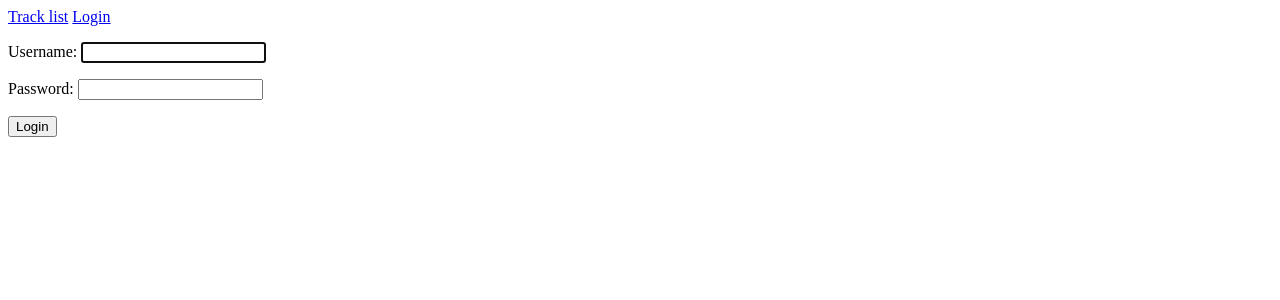
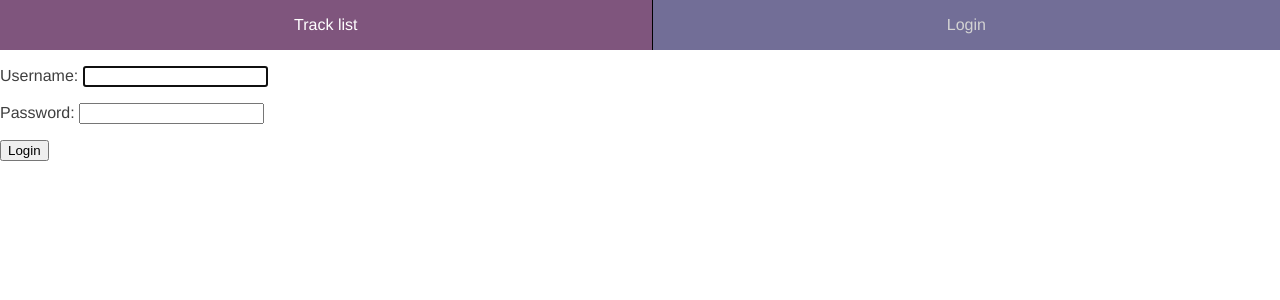
Before and after one commit to martinlehoux/django_bike, a Django app: page /accounts/login/ in a window 1280 px wide. Shown: the top 300 px of the page. Run offline with Django 3.2, Linux system fonts and the light colour scheme; parts of the project's set-up code (start-up, migrations or seed data) failed here and were passed over; some libraries are stand-ins or nearby versions.

Commit message:
fix - Basic CSS

```diff
--- /dev/null
+++ b/static/css/base.css
@@ -0,0 +1,65 @@
+:root {
+    --text-color: #3f3f3f;
+    --light-active-text-color: #83B5D1;
+    --bg-color: #726e97;
+    --bg-active-color: #7f557d;
+    --light-text-color: #7698b3;
+}
+
+body {
+    margin: 0;
+    min-height: 100vh;
+    font-family: Helvetica, sans-serif;
+    color: var(--text-color);
+}
+
+canvas.chart {
+    border: 3px black solid;
+    width: 40% !important;
+    height: 40vh !important;
+    margin: auto 2em;
+    display: inline-block;
+}
+
+.container {
+    display: flex;
+    flex-wrap: wrap;
+    width: 90%;
+    margin: 1em 5%;
+    border: 1px solid darkgrey;
+    border-radius: 3px;
+    padding: 3px 1em;
+    align-items: center;
+}
+
+.container > h3, .container > p {
+    flex: 1 0 auto;
+}
+
+a.button {
+    text-decoration: none;
+}
+
+.button {
+    padding: 0.5em 1em;
+    border-radius: 3px;
+    background-color: var(--bg-color);
+    color: lightgrey;
+    display: inline-flex;
+    align-items: center;
+}
+
+.button:hover {
+    background-color: var(--bg-active-color);
+    color: white;
+}
+
+.button > i {
+    flex: 0 0 auto;
+}
+
+.button > span {
+    flex: 1 0 auto;
+    min-width: 3em;
+    text-align: center;
+}
--- /dev/null
+++ b/static/css/navbar.css
@@ -0,0 +1,23 @@
+nav {
+    display: flex;
+    flex-wrap: nowrap;
+}
+
+nav > a, nav > span {
+    flex-grow: 1;
+    text-align: center;
+    padding: 1em;
+    border-right: 1px black solid;
+    background-color: var(--bg-color);
+    color: lightgrey;
+    text-decoration: none;
+}
+
+nav > a:hover {
+    background-color: var(--bg-active-color);
+    color: white;
+}
+
+nav > a:last-child {
+    border-right: none;
+}
--- a/templates/base.html
+++ b/templates/base.html
@@ -7,7 +7,7 @@
   <meta name="viewport" content="width=device-width, initial-scale=1.0">
   <title>Django Bikes</title>
   <script src="https://cdn.plot.ly/plotly-latest.min.js"></script>
-  <link rel="stylesheet" href="{% static 'style.css' %}">
+  <link rel="stylesheet" href="{% static 'css/base.css' %}">
   <link rel="shortcut icon" href="{% static 'favicon.ico' %}" type="image/x-icon">
 </head>
 <body>
--- a/templates/navbar.html
+++ b/templates/navbar.html
@@ -1,3 +1,6 @@
+{% load static %}
+
+<link rel="stylesheet" href="{% static 'css/navbar.css' %}">
 <nav>
   <a href="{% url 'track-list' %}">Track list</a>
   {% if user.is_authenticated %}
```
Also changed, not shown: static/style.css (deleted).
